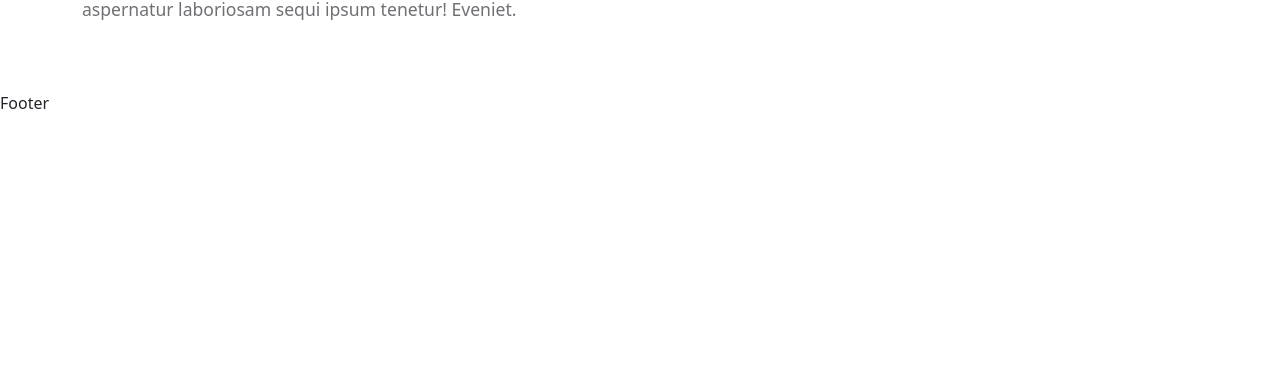
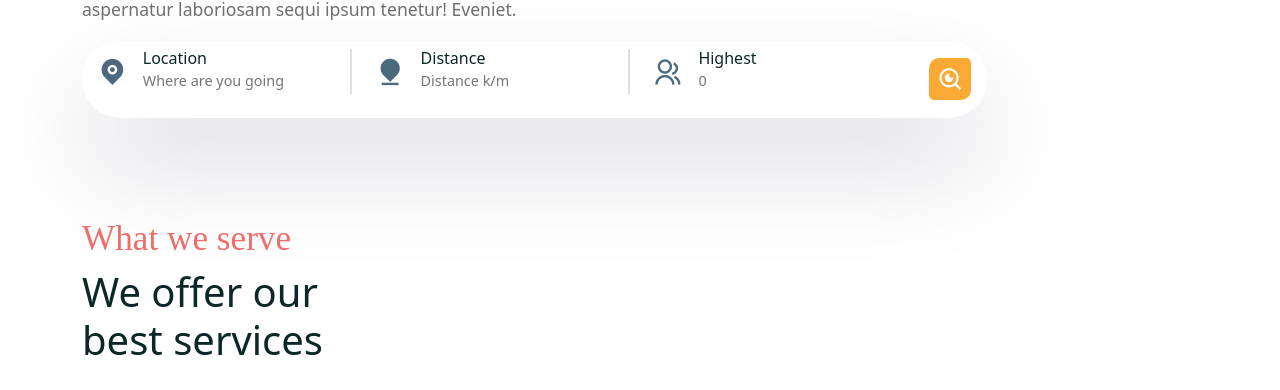
Before and after one commit to Ashiqur97/Tour-Management-react-node-mongodb, a React (Create React App) app in the folder frontend/: page /home in a window 1280 px wide. Shown: the part 562-952 px from the top of the page. Before the commit the page ends 800 px from the top, so only its background shows below. Built offline with nearby package versions, Linux system fonts and the light colour scheme; a web font is replaced by a local one.

Commit message:
Mern Stack Project

```diff
--- a/frontend/src/pages/Home.jsx
+++ b/frontend/src/pages/Home.jsx
@@ -7,6 +7,8 @@ import heroImg02 from '../assets/images/hero-img02.jpg'
 import heroVideo from '../assets/images/hero-video.mp4'
 import worldImg from '../assets/images/world.png'
 import Subtitle from '../shared/Subtitle'
+
+import SearchBar from '../shared/SearchBar';
 
 const Home = () => {
   return (
@@ -45,10 +47,24 @@ const Home = () => {
                 <img src={heroImg02} alt="" />
               </div>
             </Col>
-
+              <SearchBar />
           </Row>
         </Container>
       </section>
+
+<section>
+  <Container>
+    <Row>
+      <Col lg='3'>
+         <h5 className='services__subtitle'>What we serve</h5>
+         <h1 className='services__title'>We offer our best services</h1>
+      </Col>
+    </Row>
+  </Container>
+
+</section>
+
+
     </>
   )
 }
--- /dev/null
+++ b/frontend/src/shared/SearchBar.jsx
@@ -0,0 +1,64 @@
+import React,{useRef} from 'react';
+import './search-bar.css';
+import {Col,Form,FormGroup} from "reactstrap";
+
+
+const SearchBar = () => {
+    const locationRef = useRef('')
+    const distanceRef = useRef(0)
+    const maxGroupSizeRef = useRef(0)
+
+    const searchHandler = () => {
+        const location = locationRef.current.value
+        const distance = distanceRef.current.value
+        const maxGroupSize = maxGroupSizeRef.current.value
+
+        if(location === "" || distance === "" || maxGroupSize === "") {
+            return alert("All fields are required");
+        }
+    };
+
+  return (
+    <Col lg="12">
+    <div className='search__bar'>
+        <Form className="d-flex align-items-center gap-4">
+            <FormGroup className='d-flex gap-3 form__group form__group-fast'>
+                <span>
+                    <i class="ri-map-pin-fill"></i>
+                </span>
+                <div>
+                    <h6>Location</h6>
+                    <input type="text" placeholder='Where are you going' ref={locationRef} />
+                </div>
+            </FormGroup>
+
+            <FormGroup className='d-flex gap-3 form__group form__group-fast'>
+                <span>
+                <i class="ri-map-pin-5-fill"></i>
+                </span>
+                <div>
+                    <h6>Distance</h6>
+                    <input type="number" placeholder='Distance k/m' ref={distanceRef} />
+                </div>
+            </FormGroup>
+
+            <FormGroup className='d-flex gap-3 form__group form__group-last'>
+                <span>
+                    <i class="ri-group-line"></i>
+                </span>
+                <div>
+                    <h6>Highest</h6>
+                    <input type="number" placeholder='0' ref={maxGroupSizeRef} />
+                </div>
+            </FormGroup>
+
+            <span className='search__icon' type="submit" onClick={searchHandler}>
+                 <i class="ri-search-eye-line"></i>
+            </span>
+        </Form>
+        </div>
+    </Col>
+  )
+}
+
+export default SearchBar
--- /dev/null
+++ b/frontend/src/shared/search-bar.css
@@ -0,0 +1,40 @@
+.search__bar {
+    padding: 0.5rem 1rem;
+    border-radius: 50px;
+    box-shadow: rgba(17,12,46,0.15) 0px 48px 100px 0px;
+    width: max-content;
+}
+
+.form__group span {
+    font-size: 1.8rem;
+    color: #4c6a7e;
+}
+
+.form__group input {
+    border: none;
+    font-size: 0.9rem;
+    color: var(--heading-color);
+    font-weight: 500;
+}
+
+.form__group input:focus{
+    outline: none;
+}
+
+.form__group h6{
+    margin-bottom: 0;
+}
+
+
+.form__group-fast{
+    border-right: 2px solid #ddd;
+}
+
+.search__icon i {
+    font-size: 1.6rem;
+    padding: 0.5rem;
+    background: var(--secondary-color);
+    color: #fff;
+    border-radius: 10px 5px 10px 5px;
+    cursor: pointer;
+}
--- a/frontend/src/styles/home.css
+++ b/frontend/src/styles/home.css
@@ -36,3 +36,15 @@
 .hero__img-box {
     padding-top: 2rem;
 }
+
+.services__subtitle{
+    font-size: 2.2rem;
+    font-weight: 500;
+    color: #ee6e6e;
+    font-family: var(--subtitle-font-name);
+}
+
+.services__title{
+    font-size: 2.5rem;
+    font-weight: 500;
+}
```
